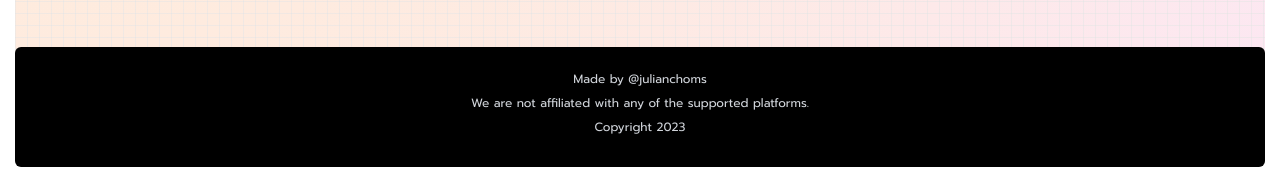
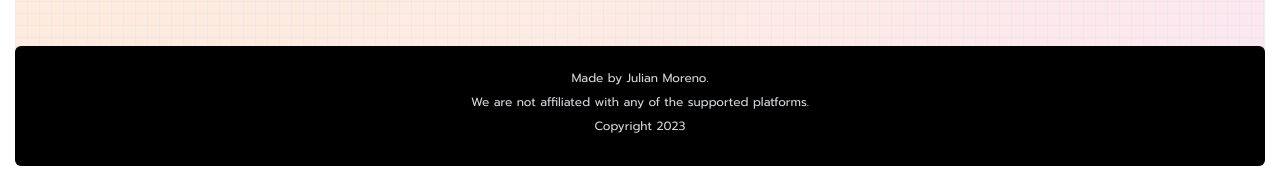
Before and after one commit to Juliancho2/SnapGet, a Next.js app: page / in a window 1280 px wide. Shown: the part 1838-2007 px from the top of the page. Built offline with nearby package versions, Linux system fonts and the light colour scheme.

Commit message:
remove social media

```diff
--- a/src/components/molecules/Menu.tsx
+++ b/src/components/molecules/Menu.tsx
@@ -7,7 +7,7 @@ type Props={
     routes:Array<{path:string, label:string, icon:string}>
 }
 
-const Menu = ({ routes }:Props) => {
+const Menu = ({routes}:Props) => {
   const [openMenu, setOpenMenu] = useState(false);
   return (
         <div className='md:hidden relative'>
@@ -19,8 +19,8 @@ const Menu = ({ routes }:Props) => {
                     {
                        routes.map((route) => (
                            <li key={route.path}>
-                               <Link href={route.path} target='_blank' className='text-xs font-semibold '>
-                                   <Image width={20} height={20} alt={route.label} src={route.icon} />
+                               <Link href={route.path} target='_blank' className='text-xs font-semibold bg-black'>
+                                   <Image title={route.label} width={20} height={20} alt={route.label} src={route.icon} />
                                </Link>
                            </li>
                        ))
--- a/src/components/molecules/NavBar.tsx
+++ b/src/components/molecules/NavBar.tsx
@@ -1,13 +1,11 @@
 import React from 'react';
 import Image from 'next/image';
-import coffee from 'src/assets/svg/coffee.svg';
-import twitter from 'src/assets/svg/x.svg';
+import github from 'src/assets/svg/github.svg';
 import Link from 'next/link';
 import Menu from './Menu';
 
 const routes = [
-  { path: 'https://twitter.com/julianchoms', label: 'Follow me', icon: twitter },
-  { path: 'https://www.buymeacoffee.com/juliancho', label: 'Buy me a coffee', icon: coffee }
+  {path:'https://github.com/Juliancho2/SnapGet',label:'GitHub',icon: github }
 ];
 
 const NavBar = () => {
--- a/src/components/organisms/Footer.tsx
+++ b/src/components/organisms/Footer.tsx
@@ -5,7 +5,7 @@ const Footer = () => {
     <footer className='bg-black rounded-md p-1 min-h-[15vh] z-10'>
 
       <div className='max-w-6xl mx-auto text-xs flex flex-col items-center text-gray-300 py-5 space-y-2 '>
-        <p>Made by @julianchoms</p>
+        <p>Made by Julian Moreno.</p>
         <p>We are not affiliated with any of the supported platforms.</p>
         <p>Copyright 2023</p>
       </div>
--- a/src/context/infoVideoContext.tsx
+++ b/src/context/infoVideoContext.tsx
@@ -3,7 +3,7 @@ import { DataVideoContextType } from '@/interface/dataVideo';
 
 const initialError = { name: '', isError: false };
 
-// Crear el contexto
+
 export const DataInfoContext = createContext<DataVideoContextType | undefined>(undefined);
 
 export const DataInfoProvider: React.FC<{ children: ReactNode }> = ({ children }) => {
--- a/src/hooks/useMediaDownload.tsx
+++ b/src/hooks/useMediaDownload.tsx
@@ -25,7 +25,7 @@ const useMediaDownload = (data: VideoInfo) => {
         setUrlVideo(videoUrl);
       }
 
-      // Limpia el contexto después de procesar el enlace
+      // Limpia el contexto
       context?.handleUrlInput('');
     } catch (error) {
       throw new Error('An unexpected error occurred. Please try again later.');
```
Also changed, not shown: src/assets/svg/github.svg (added).
